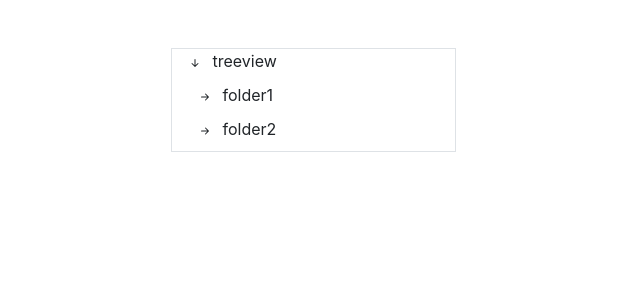
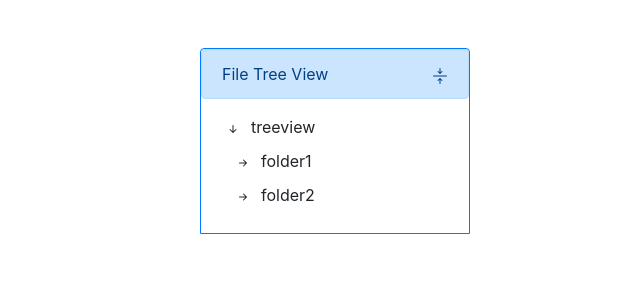
Before and after one commit to minhazmiraz/react-file-treeview, a React (Create React App) app: page / in a window 1280 px wide. Shown: the top 300 px of the page, without its empty margins (305-945 px from the left). Built offline with nearby package versions, Linux system fonts and the light colour scheme.

Commit message:
Collapse All button added

```diff
--- a/src/App.js
+++ b/src/App.js
@@ -1,4 +1,5 @@
 import FileTreeView from "./components/FileTreeView";
+import { Container } from "react-bootstrap";
 
 function App() {
   const data = {
@@ -10,6 +11,14 @@ function App() {
         name: "folder1",
         id: 2,
         child: [
+          {
+            name: "folder3",
+            id: 8,
+            child: [
+              { name: "file5", id: 9, child: [] },
+              { name: "file6", id: 10, child: [] },
+            ],
+          },
           { name: "file1", id: 3, child: [] },
           { name: "file2", id: 4, child: [] },
         ],
@@ -35,7 +44,9 @@ function App() {
 
   return (
     <div className="App">
-      <FileTreeView data={data} action={action} />
+      <Container className="mx-auto mt-5" style={{ width: "300px" }}>
+        <FileTreeView data={data} action={action} />
+      </Container>
     </div>
   );
 }
--- a/src/components/FileTree.js
+++ b/src/components/FileTree.js
@@ -7,29 +7,37 @@ import {
 } from "react-icons/bs";
 
 const FileTree = (props) => {
-  const [isToggled, setIsToggled] = useState(props.data.toggled ?? false);
+  const [isToggled, setIsToggled] = useState(
+    props.data.toggled === undefined ? false : props.data.toggled
+  );
+
+  const collapseAll = props.data.id > 1 ? props.collapseAll.collapseAll : false;
+
+  if (collapseAll && isToggled) setIsToggled(false);
 
   const treeChild =
     props.data.child.length > 0 &&
     props.data.child.map((item) => (
       <div style={{ margin: "10px" }} key={item.id}>
-        <FileTree data={item} action={props.action} />
+        <FileTree
+          data={item}
+          action={props.action}
+          collapseAll={props.collapseAll}
+        />
       </div>
     ));
 
   const handleOnClick = () => {
-    if (props.data.child.length) return setIsToggled(!isToggled);
-    else return props.action.fileOnClick(props.data);
+    if (props.data.id > 1) {
+      props.collapseAll.handleCollapseAll(false);
+      if (props.data.child.length) setIsToggled(!isToggled);
+      else props.action.fileOnClick(props.data);
+    }
   };
 
   return (
-    <div>
-      <div
-        className="treeName"
-        onClick={() => handleOnClick()}
-        aria-controls={props.data.id}
-        aria-expanded={isToggled}
-      >
+    <div className="tree" id={"tree" + props.data.id}>
+      <div className="treeName" onClick={() => handleOnClick()} role="button">
         {props.data.child.length && !isToggled ? (
           <BsArrowRightShort />
         ) : props.data.child.length ? (
@@ -39,11 +47,9 @@ const FileTree = (props) => {
         )}
         <span style={{ margin: "10px" }}>{props.data.name}</span>
       </div>
-      <Collapse in={isToggled}>
-        <div
-          className={"treeChild " + isToggled ? ".visible" : ".invisible"}
-          id={props.data.id}
-        >
+
+      <Collapse in={isToggled && !collapseAll}>
+        <div className="treeChild" id={"tree-" + props.data.id + "-child"}>
           {treeChild}
         </div>
       </Collapse>
--- a/src/components/FileTreeView.js
+++ b/src/components/FileTreeView.js
@@ -1,18 +1,27 @@
-import { Col, Container, Row } from "react-bootstrap";
+import { useState } from "react";
+import { BsArrowsCollapse } from "react-icons/bs";
 import FileTree from "./FileTree";
 
 const FileTreeView = (props) => {
+  const [collapseAll, setCollapseAll] = useState(false);
+
+  const handleCollapseAll = (value) => setCollapseAll(value);
+
   return (
-    <div>
-      <Container className="m-5">
-        <Row>
-          <Col className=""></Col>
-          <Col className="border col-md-3">
-            <FileTree data={props.data} action={props.action} />
-          </Col>
-          <Col className=""></Col>
-        </Row>
-      </Container>
+    <div className="border border-primary rounded-top">
+      <div className="alert alert-primary">
+        <span>File Tree View</span>
+        <span className="float-right" onClick={() => setCollapseAll(true)}>
+          <BsArrowsCollapse />
+        </span>
+      </div>
+      <div className="px-4 pb-3">
+        <FileTree
+          data={props.data}
+          action={props.action}
+          collapseAll={{ collapseAll, handleCollapseAll }}
+        />
+      </div>
     </div>
   );
 };
```
Also changed, not shown: react-file-treeview.gif.
